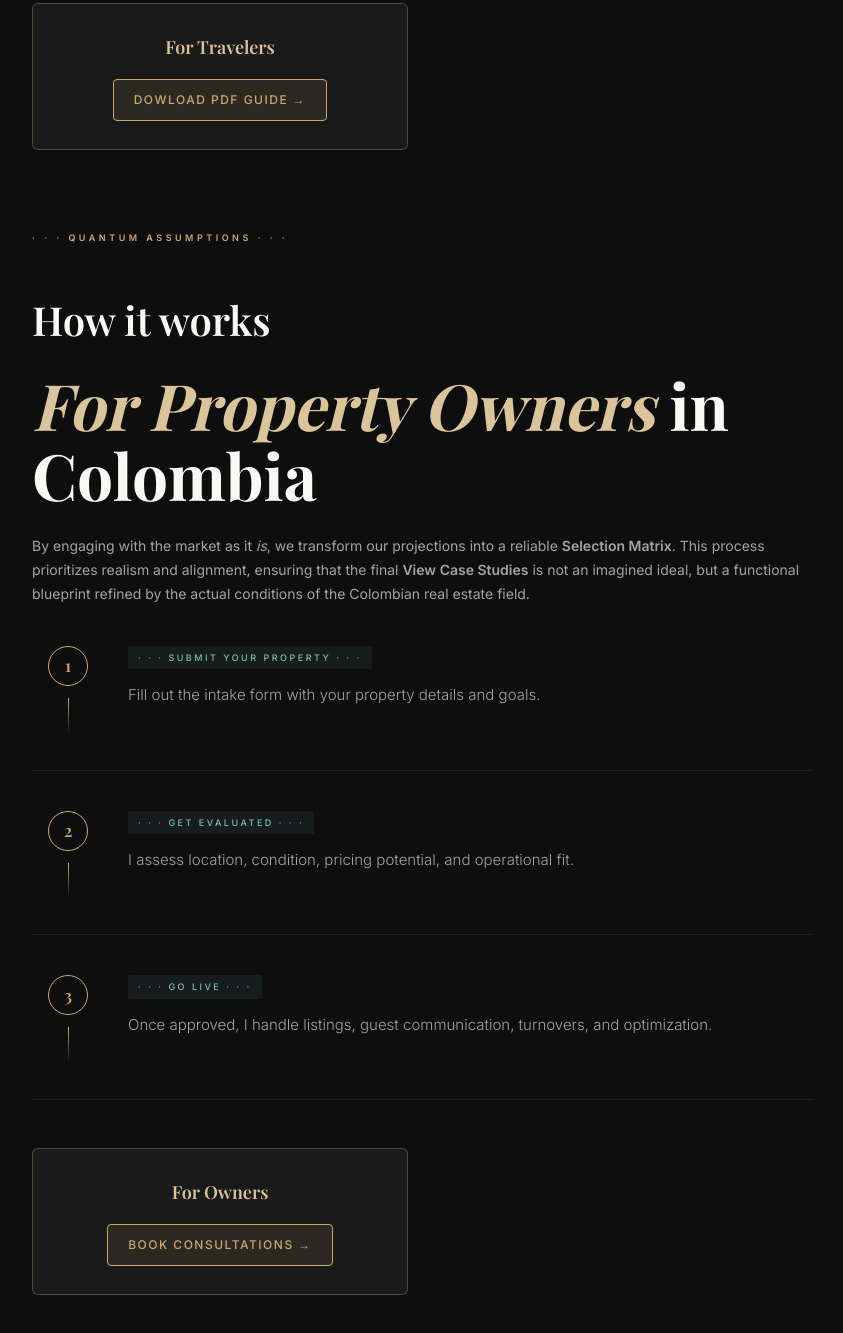
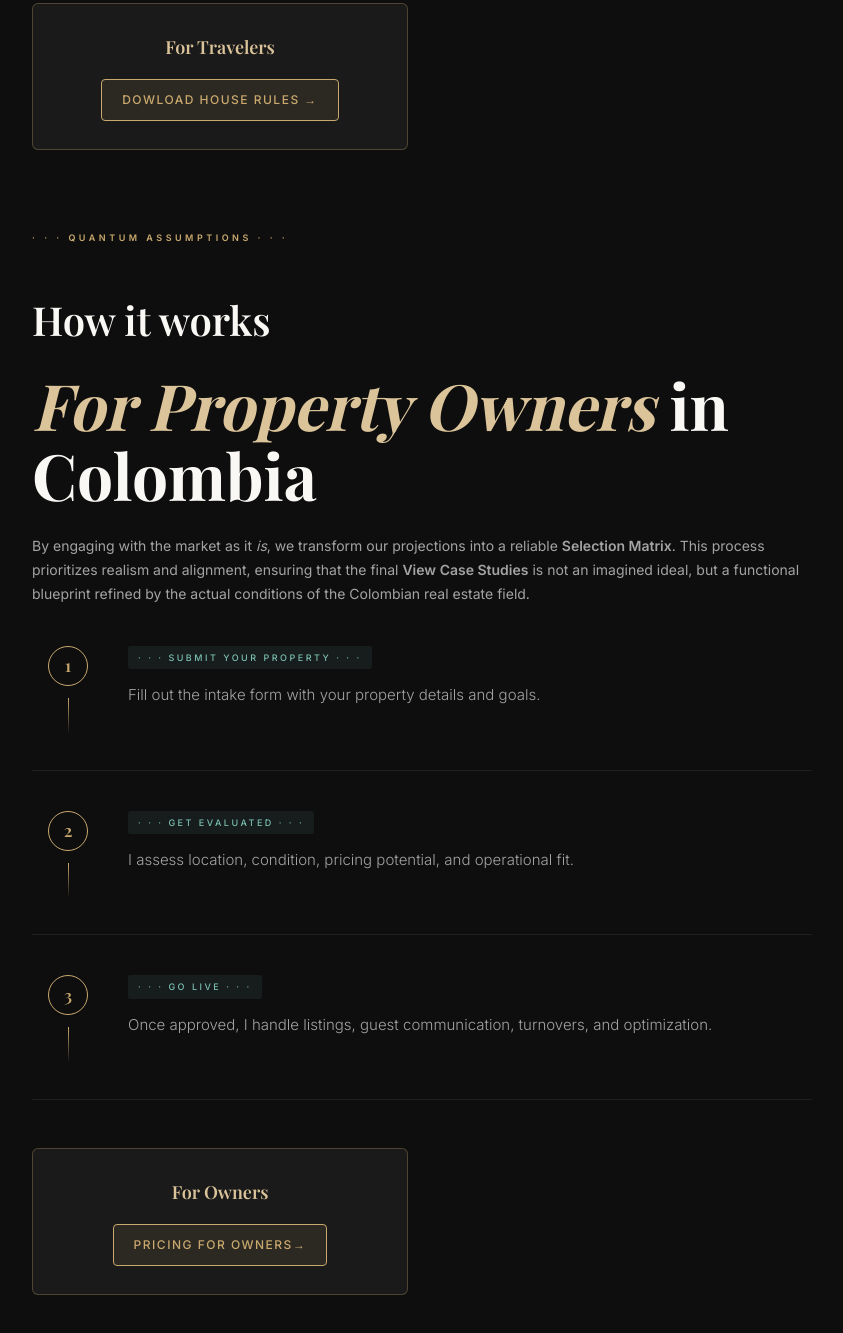
Before and after one commit to saorionline/Modularizer-Low-CodeTool, an Eleventy site: page src/index.njk in a window 1280 px wide. Shown: the part 2427-3760 px from the top of the page, without its empty margins (218-1061 px from the left). Built offline with nearby package versions, Linux system fonts and the light colour scheme; Eleventy itself is replaced by a stand-in of ours; files that its build step writes are made by us from their sources.

Commit message:
More downloads available

```diff
--- a/src/_includes/components/owner/owner-steps.njk
+++ b/src/_includes/components/owner/owner-steps.njk
@@ -46,6 +46,6 @@
      <div class="selection-matrix-cards">
       <div class="selection-matrix-card">
         <h4>For Owners</h4>
-        <a href="" target="_blank" rel="noopener">Book Consultations →</a>
+        <a href="/downloads/Service_Pricing_Guide.pdf" download class="download-btn">Pricing for Owners→</a>
       </div>
   </div>
--- a/src/_includes/components/traveler/traveler-steps.njk
+++ b/src/_includes/components/traveler/traveler-steps.njk
@@ -45,6 +45,6 @@
      <div class="selection-matrix-cards">
       <div class="selection-matrix-card">
         <h4>For Travelers</h4>
-        <a href="" target="_blank" rel="noopener">Dowload PDF Guide →</a>
+        <a href="/downloads/Guest_Welcome_Book.pdf" download class="download-btn">Dowload House Rules →</a>
       </div>
   </div>
```
